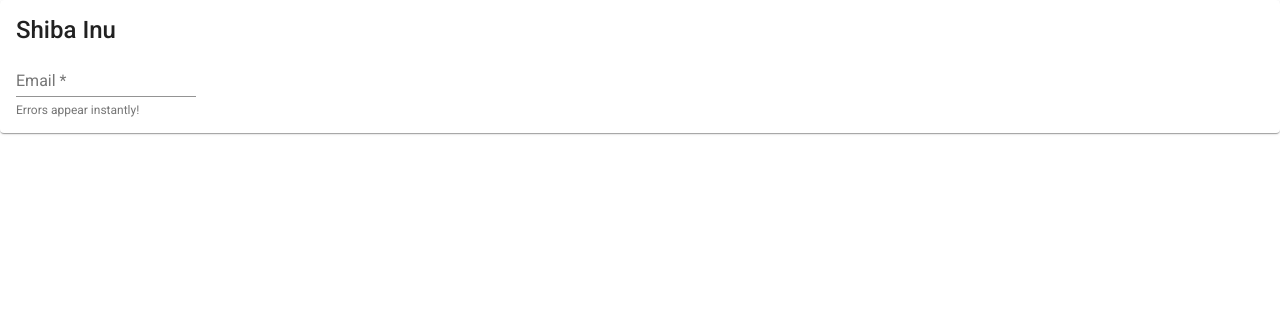
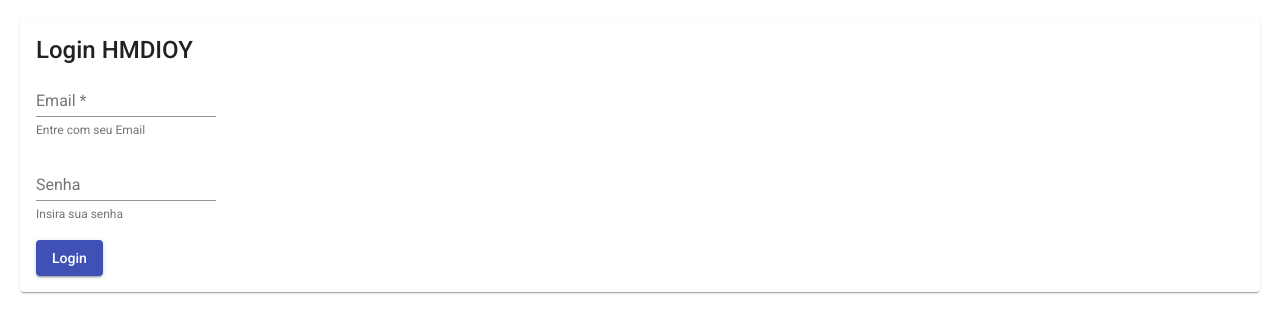
Before and after one commit to lucasdlg5/hmdioy, an Angular app in the folder hmdioy/: page / in a window 1280 px wide. Shown: the top 332 px of the page. Built offline with nearby package versions, Linux system fonts and the light colour scheme.

Commit message:
Card completo - Sem funcao

```diff
--- a/hmdioy/src/app/app.module.ts
+++ b/hmdioy/src/app/app.module.ts
@@ -8,6 +8,7 @@ import {MatCardModule} from '@angular/material/card';
 import {MatInputModule} from '@angular/material/input';
 import {MatFormFieldModule} from '@angular/material/form-field';
 import {FormsModule, ReactiveFormsModule} from '@angular/forms';
+import {MatButtonModule} from '@angular/material/button';
 
 @NgModule({
   declarations: [
@@ -21,7 +22,8 @@ import {FormsModule, ReactiveFormsModule} from '@angular/forms';
     MatInputModule,
     MatFormFieldModule,
     FormsModule,
-    ReactiveFormsModule
+    ReactiveFormsModule,
+    MatButtonModule
   ],
   providers: [],
   bootstrap: [AppComponent]
--- a/hmdioy/src/app/login/login.component.css
+++ b/hmdioy/src/app/login/login.component.css
@@ -0,0 +1,3 @@
+.marginCard {
+    margin: 20px;
+}
--- a/hmdioy/src/app/login/login.component.html
+++ b/hmdioy/src/app/login/login.component.html
@@ -1,28 +1,30 @@
 <div class="container">
-  <div class="row justify-content-md-center">
-    <div class="col">
-      <mat-card>
-          <mat-card-title>Shiba Inu</mat-card-title>
-
+  <div class="row align-items-center">
+    <div class="col-sm-1">
+      <mat-card class="marginCard">
+          <mat-card-title>Login HMDIOY</mat-card-title>
           <form class="example-form">
               <mat-form-field class="example-full-width">
                 <input matInput placeholder="Email" [formControl]="emailFormControl"
                        [errorStateMatcher]="matcher" >
-                <mat-hint>Errors appear instantly!</mat-hint>
+                <mat-hint>Entre com seu Email</mat-hint>
                 <mat-error *ngIf="emailFormControl.hasError('email') && !emailFormControl.hasError('required')">
-                  Please enter a valid email address
+                  O E-mail parece invalido, entre com um E-mail correto!
                 </mat-error>
                 <mat-error *ngIf="emailFormControl.hasError('required')">
-                  Email is <strong>required</strong>
+                  o E-mail é <strong>necessário</strong>
                 </mat-error>
               </mat-form-field>
-
-              <!-- <mat-form-field class="example-full-width">
-                  <input matInput placeholder="Favorite food" value="Sushi">
-                </mat-form-field> -->
-
+              <div class="w-100"></div>
+              <br>
+              <mat-form-field class="example-full-width">
+                  <input matInput placeholder="Senha" value="" type="password" >
+                  <mat-hint>Insira sua senha</mat-hint>
+                </mat-form-field>
+                <div class="w-100"></div>
+                <br>
+                <button mat-raised-button color="primary">Login</button>
             </form>
-
       </mat-card>
     </div>
   </div>
```
